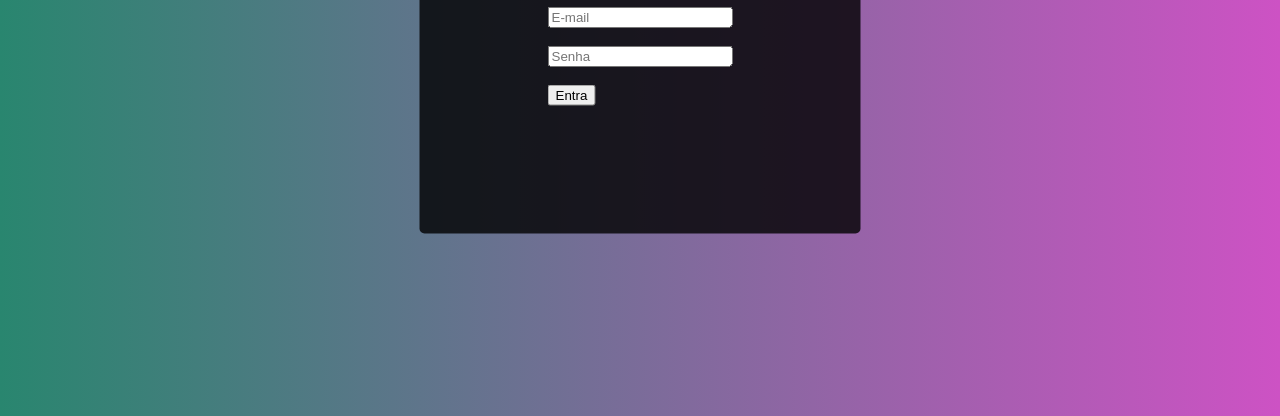
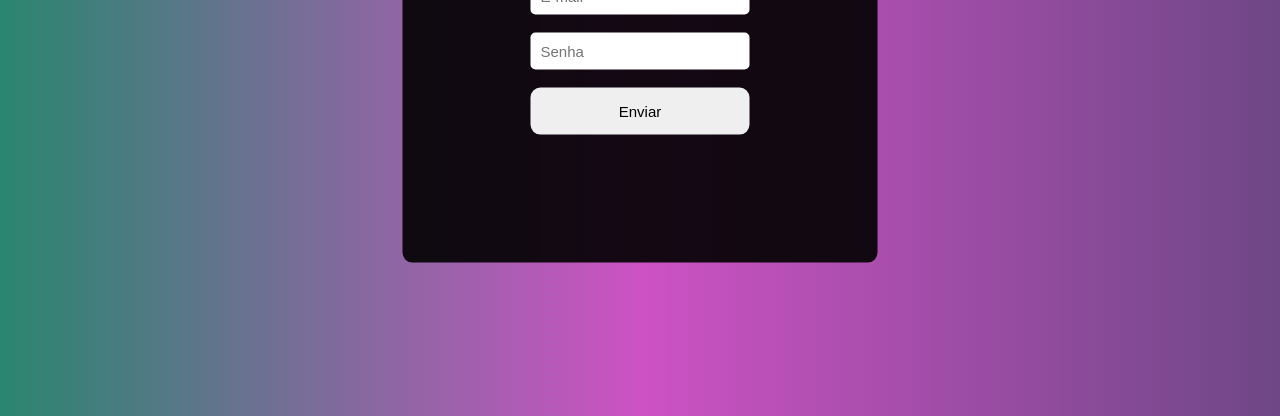
Before and after one commit to GrowFoco/projeto_site, a plain HTML site: page index.html in a window 1280 px wide. Shown: the part 384-800 px from the top of the page. Drawn offline with Linux system fonts and the light colour scheme.

Commit message:
estilizando o login

```diff
--- a/css/style.css
+++ b/css/style.css
@@ -8,21 +8,24 @@
     --cor1 : #E0F5FE;
     --COR2 : #FFDFFF;
     --cor3 : #cd52c4;
-    --cor4 : #03FF04;
+    /*--cor4 : #03FF04;*/
     --cor5 : #000000;
     --cor6 : #6D4786;
     --cor7 : #29866F;
     --cor8 : #797979;
 }
 .login{
-  background-image: linear-gradient(to left, var(--cor3),var(--cor7));
+  background-image: linear-gradient(45deg, var(--cor7),var(--cor3),var(--cor6)); /*da um efeito gradenete na tela */
     font-family:  serif sans-serif;
+    width: 100%;
 }
 .login_titulo{
-    color: var(--cor4);
+    color: white;
+
+
 }
 .tela_login{
-    background-color: rgba(0, 0, 0, 0.801);
+    background-color: rgba(0, 0, 0, 0.9);
     position: absolute; /*centraliza apenas ao redor dos elementos */
     border-radius: 5px;
     /*centralizar a tela de login*/
@@ -30,4 +33,24 @@
     left: 50%;
     transform: translate(-50%,-50%); /*para voltar -50% no eixo X e -50% no eixo Y*/
     padding: 10%;
+    border-radius: 10px;
 }
+input{
+    padding: 10px;
+    border: none; /*retirando as bordas*/
+    outline: none; /* retirando a linha que fica ao redor do elemento input*/
+    border-radius: 5px; /*Aredondando as bordas */
+    font-size: 15px; /*Aumentando a fonte */
+}
+button{
+    border: none;
+    padding: 15px; /*Distancia entre os elementos e a borda*/
+    width: 100%;
+    border-radius: 10px;
+    font-size: 15px;
+    color: black;
+    cursor: pointer; /*mudar o cursor para busca */
+}
+button:hover{ /*hover e um pseudo-classe*/
+    background-color: var(--cor3); /*muda a cor do elemento */
+}
--- a/index.html
+++ b/index.html
@@ -8,6 +8,7 @@
         <title>Tela de Login</title>
     </head>
     <body class="login">
+
        <div class="tela_login">
         <h1 class="login_titulo">Login</h1>
         <label for="E-mail"></label>
@@ -16,7 +17,7 @@
         <label for="Senha"></label>
         <input type="password" placeholder="Senha">
         <br> <br>
-        <button>Entra</button>
+        <button>Enviar</button>
        </div>
 
 
```
